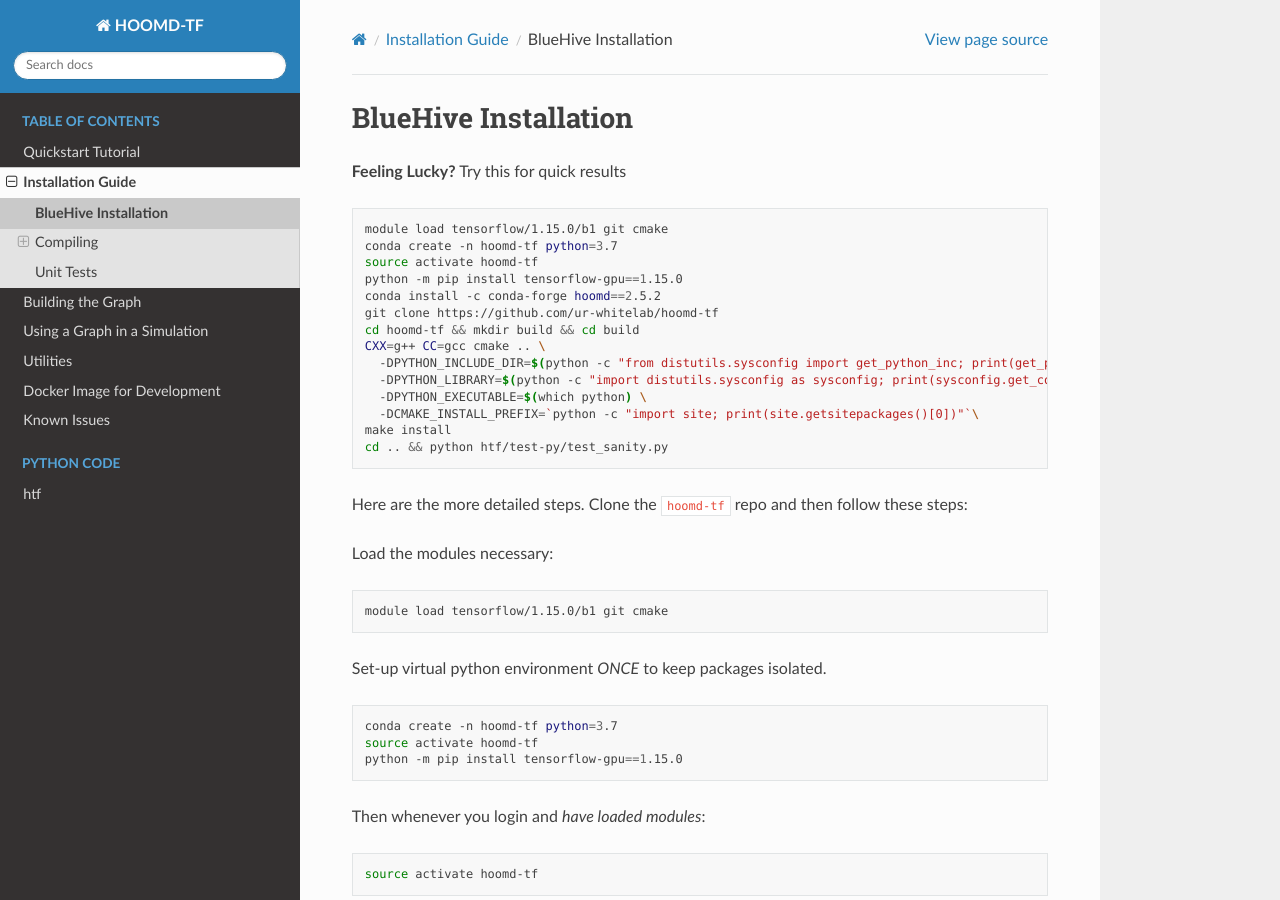
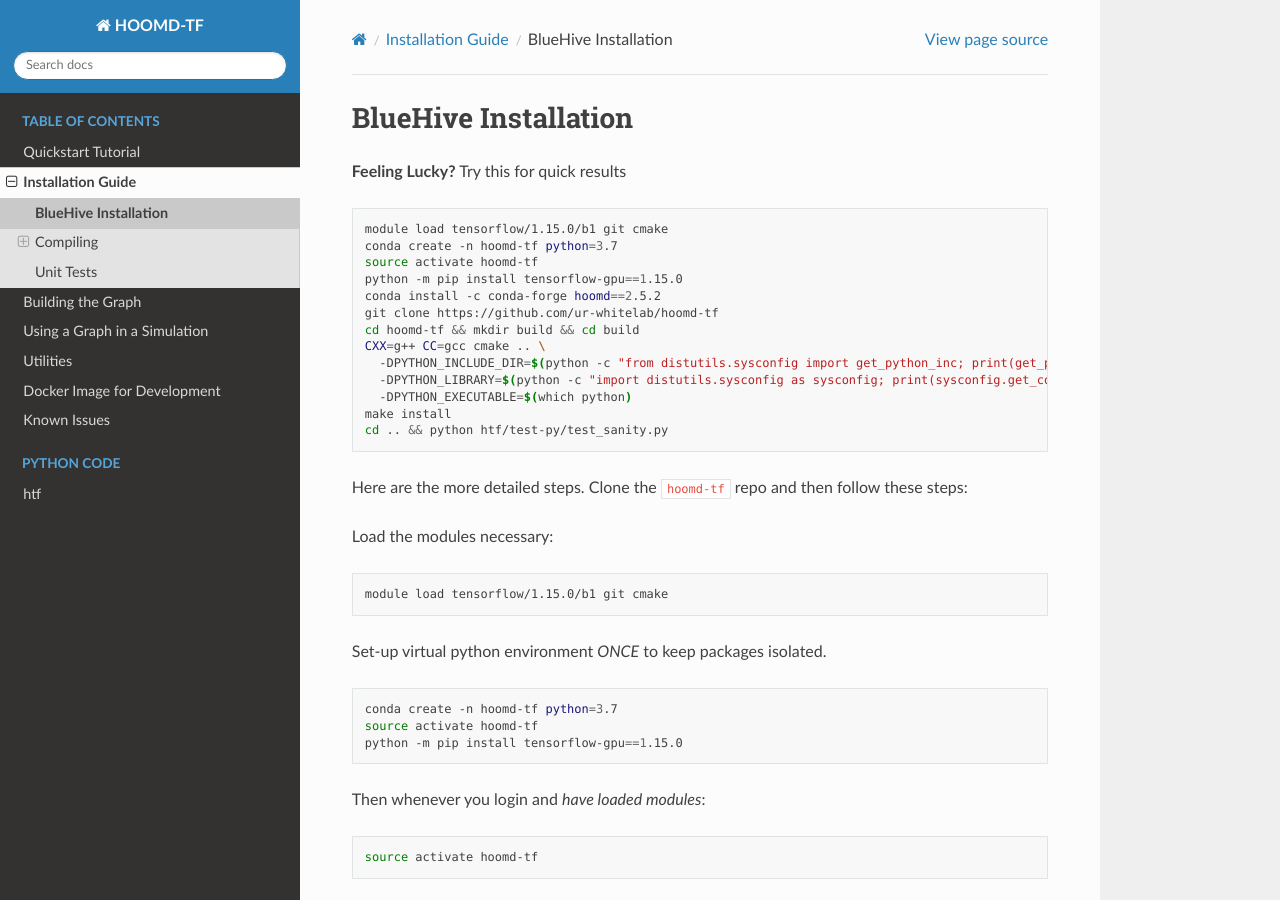
Before and after one commit to ur-whitelab/hoomd-tf, a Sphinx documentation site: the page built from sphinx-docs/source/compilation.rst, in a window 1280 px wide and 900 px high. Built offline with Sphinx 7.4.7 and the Read the Docs theme 2.0.0, drawn with Linux system fonts in a browser that asks for light colours.

Commit message:
Removed install override

```diff
--- a/sphinx-docs/source/compilation.rst
+++ b/sphinx-docs/source/compilation.rst
@@ -17,8 +17,7 @@
     CXX=g++ CC=gcc cmake .. \
       -DPYTHON_INCLUDE_DIR=$(python -c "from distutils.sysconfig import get_python_inc; print(get_python_inc())") \
       -DPYTHON_LIBRARY=$(python -c "import distutils.sysconfig as sysconfig; print(sysconfig.get_config_var('LIBDIR'))") \
-      -DPYTHON_EXECUTABLE=$(which python) \
-      -DCMAKE_INSTALL_PREFIX=`python -c "import site; print(site.getsitepackages()[0])"`\
+      -DPYTHON_EXECUTABLE=$(which python)
     make install
     cd .. && python htf/test-py/test_sanity.py
 
```
